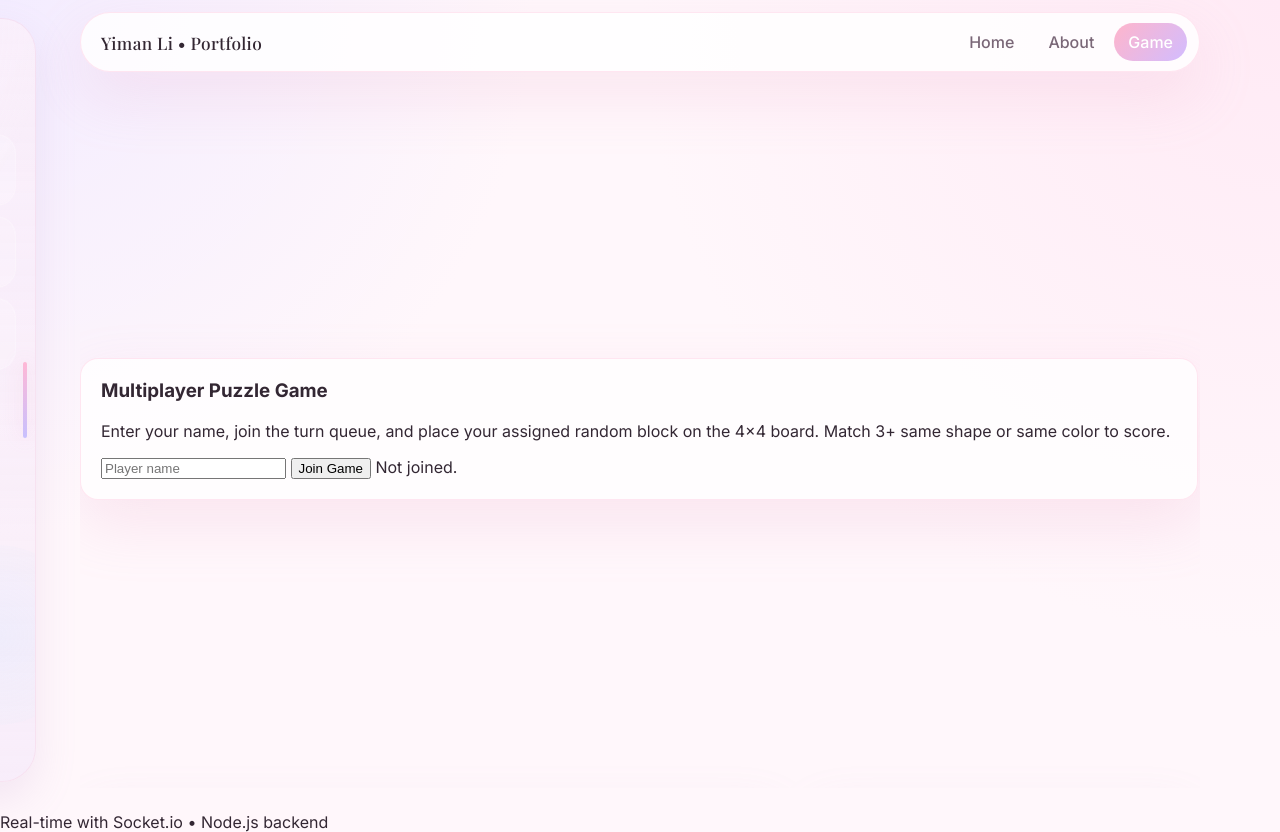
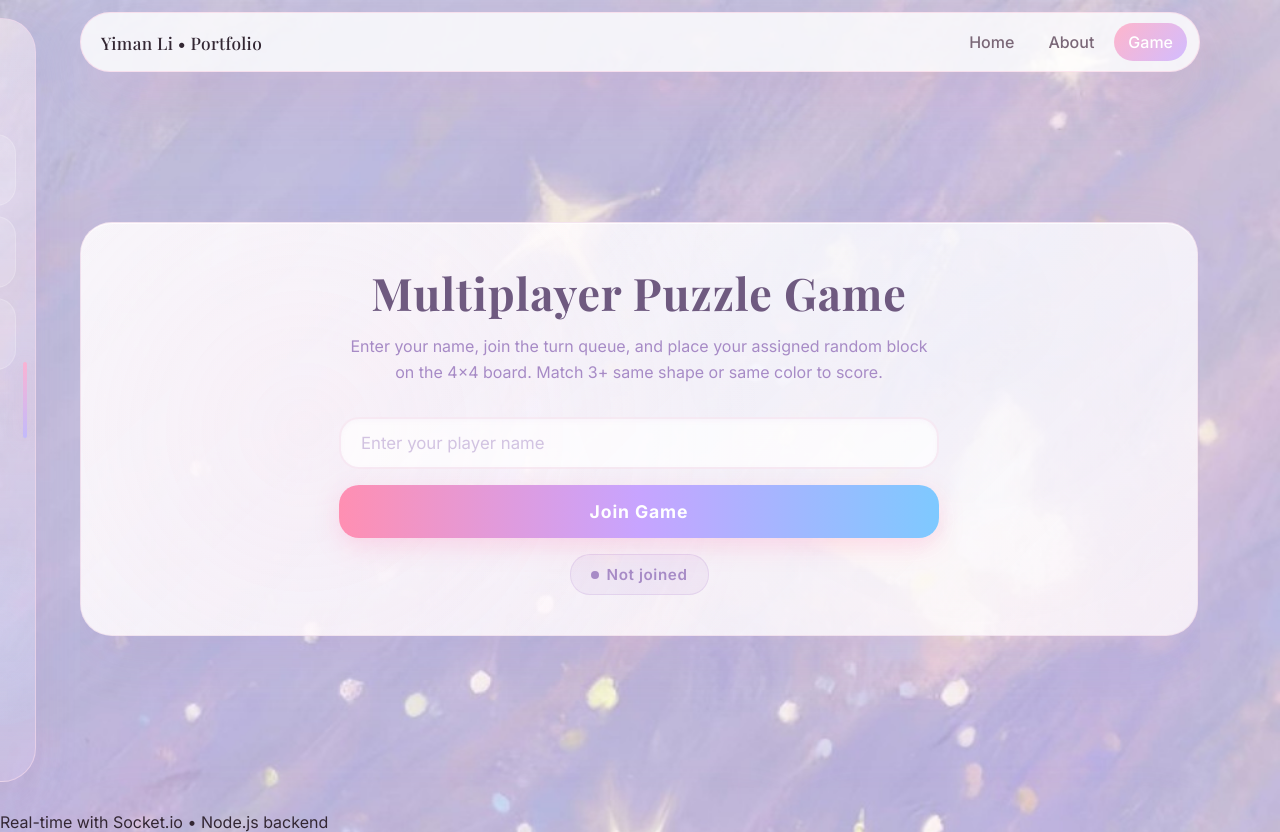
Before and after one commit to Ema-111/web-ass, a website: page views/game.html in a window 1280 px wide. Drawn offline with nearby package versions, Linux system fonts and the light colour scheme; no server answers.

Commit message:
还剩修改about

```diff
--- a/public/css/main.css
+++ b/public/css/main.css
@@ -43,7 +43,8 @@ body {
 }
 
 body.home-page,
-body.about-page {
+body.about-page,
+body.game-page {
   background: url("/public/images/home-bg.png") center / cover fixed no-repeat;
 }
 
@@ -346,8 +347,9 @@ main {
 }
 
 .about-page .hero {
-  min-height: 140vh;
-  padding: 0;
+  min-height: fit-content;
+  height: fit-content;
+  padding: 0 0 32px;
   border: none;
   border-radius: 32px;
   background: transparent;
@@ -389,11 +391,15 @@ main {
 .about-page .hero-content {
   position: relative;
   z-index: 2;
-  width: min(980px, 100%);
-  padding: 0 24px 64px 24px;
-  margin-top: -140px;
-  display: grid;
-  place-items: center;
+  width: min(760px, 100%);
+  min-height: auto;
+  padding: 0 24px 32px;
+  margin: 14% 0 0;
+  display: flex;
+  flex-direction: column;
+  justify-content: center;
+  align-items: center;
+  gap: 24px;
   text-align: center;
 }
 
@@ -1082,6 +1088,216 @@ main {
   50% { opacity: 0.7; }
 }
 
+/* Game Lobby Console */
+.game-lobby {
+  background: linear-gradient(135deg, rgba(255, 255, 255, 0.88), rgba(255, 248, 252, 0.82));
+  border: 1px solid rgba(230, 193, 219, 0.35);
+  border-radius: 32px;
+  padding: 40px;
+  box-shadow:
+    0 20px 60px rgba(183, 144, 201, 0.15),
+    inset 0 1px 0 rgba(255, 255, 255, 0.9);
+  backdrop-filter: blur(12px);
+  position: relative;
+  overflow: hidden;
+}
+
+.game-lobby::before {
+  content: "";
+  position: absolute;
+  inset: 0;
+  background: radial-gradient(circle at 20% 50%, rgba(255, 214, 235, 0.15), transparent 50%),
+              radial-gradient(circle at 80% 20%, rgba(192, 228, 255, 0.1), transparent 50%);
+  pointer-events: none;
+}
+
+.lobby-content {
+  position: relative;
+  z-index: 1;
+  max-width: 600px;
+  margin: 0 auto;
+}
+
+.lobby-header {
+  text-align: center;
+  margin-bottom: 32px;
+}
+
+.lobby-header h1 {
+  font-family: "Playfair Display", serif;
+  font-size: clamp(2rem, 4vw, 2.8rem);
+  margin: 0 0 12px;
+  color: #6f5a80;
+  font-weight: 700;
+  letter-spacing: 0.02em;
+}
+
+.lobby-desc {
+  font-size: 1rem;
+  color: #a78bc6;
+  margin: 0;
+  line-height: 1.6;
+  font-weight: 400;
+}
+
+.lobby-controls {
+  display: flex;
+  flex-direction: column;
+  gap: 16px;
+  align-items: stretch;
+}
+
+.input-group {
+  position: relative;
+}
+
+.lobby-input {
+  width: 100%;
+  padding: 14px 20px;
+  border: 2px solid rgba(230, 193, 219, 0.3);
+  border-radius: 20px;
+  background: rgba(255, 255, 255, 0.7);
+  font-family: "Inter", sans-serif;
+  font-size: 1.05rem;
+  color: #6f5a80;
+  transition: all 0.3s cubic-bezier(0.34, 1.56, 0.64, 1);
+  box-shadow:
+    inset 0 2px 4px rgba(200, 170, 220, 0.08),
+    0 0 0 0 rgba(192, 228, 255, 0);
+  outline: none;
+}
+
+.lobby-input::placeholder {
+  color: rgba(167, 139, 198, 0.5);
+}
+
+.lobby-input:focus {
+  border-color: rgba(126, 201, 255, 0.6);
+  background: rgba(255, 255, 255, 0.95);
+  box-shadow:
+    inset 0 2px 4px rgba(200, 170, 220, 0.08),
+    0 0 0 8px rgba(192, 228, 255, 0.15),
+    0 0 20px rgba(126, 201, 255, 0.3);
+}
+
+.input-focus-ring {
+  position: absolute;
+  inset: -6px;
+  border: 2px solid rgba(192, 228, 255, 0);
+  border-radius: 24px;
+  pointer-events: none;
+  transition: all 0.3s ease;
+}
+
+.lobby-input:focus ~ .input-focus-ring {
+  border-color: rgba(192, 228, 255, 0.3);
+  box-shadow: 0 0 16px rgba(126, 201, 255, 0.2);
+}
+
+.lobby-btn {
+  padding: 16px 28px;
+  border: none;
+  border-radius: 20px;
+  background: linear-gradient(90deg, #ff8fb2, #c7a4ff, #7ec9ff);
+  color: #ffffff;
+  font-family: "Inter", sans-serif;
+  font-size: 1.1rem;
+  font-weight: 700;
+  letter-spacing: 0.05em;
+  cursor: pointer;
+  transition: all 0.3s cubic-bezier(0.34, 1.56, 0.64, 1);
+  position: relative;
+  overflow: hidden;
+  box-shadow:
+    0 8px 24px rgba(255, 127, 178, 0.25),
+    0 0 0 0 rgba(192, 228, 255, 0.3);
+  outline: none;
+}
+
+.lobby-btn::before {
+  content: "";
+  position: absolute;
+  top: 0;
+  left: -100%;
+  width: 100%;
+  height: 100%;
+  background: linear-gradient(90deg, transparent, rgba(255, 255, 255, 0.3), transparent);
+  transition: left 0.5s ease;
+}
+
+.lobby-btn:hover {
+  transform: translateY(-3px) scale(1.02);
+  box-shadow:
+    0 12px 32px rgba(255, 127, 178, 0.35),
+    0 0 24px rgba(192, 228, 255, 0.25);
+}
+
+.lobby-btn:hover::before {
+  left: 100%;
+}
+
+.lobby-btn:active {
+  transform: translateY(-1px) scale(0.98);
+  box-shadow:
+    0 4px 16px rgba(255, 127, 178, 0.2),
+    inset 0 2px 4px rgba(0, 0, 0, 0.1);
+}
+
+.lobby-btn:disabled {
+  opacity: 0.6;
+  cursor: not-allowed;
+  transform: none;
+}
+
+.status-badge {
+  align-self: center;
+  padding: 10px 20px;
+  border-radius: 20px;
+  font-size: 0.95rem;
+  font-weight: 600;
+  letter-spacing: 0.04em;
+  transition: all 0.3s ease;
+  display: inline-flex;
+  align-items: center;
+  gap: 8px;
+}
+
+.status-badge::before {
+  content: "";
+  display: inline-block;
+  width: 8px;
+  height: 8px;
+  border-radius: 50%;
+  background: #a78bc6;
+  transition: background 0.3s ease;
+}
+
+/* Status states */
+.status-badge {
+  background: rgba(200, 170, 220, 0.15);
+  color: #a78bc6;
+  border: 1px solid rgba(200, 170, 220, 0.3);
+}
+
+/* Joined state */
+.lobby-input:not(:placeholder-shown) ~ .status-badge,
+#status-text:has-text {
+  background: rgba(126, 225, 200, 0.15);
+  color: #5db398;
+  border-color: rgba(126, 225, 200, 0.3);
+}
+
+.lobby-input:not(:placeholder-shown) ~ .status-badge::before,
+#status-text:has-text::before {
+  background: #5db398;
+  animation: pulse 2s ease-in-out infinite;
+}
+
+@keyframes pulse {
+  0%, 100% { opacity: 1; }
+  50% { opacity: 0.5; }
+}
+
 .board {
   display: grid;
   grid-template-columns: repeat(4, 1fr);
--- a/public/js/game.js
+++ b/public/js/game.js
@@ -4,6 +4,7 @@ const boardEl = document.getElementById("board");
 const joinBtn = document.getElementById("join-btn");
 const nameInput = document.getElementById("name-input");
 const statusText = document.getElementById("status-text");
+statusText.classList.add("status-badge");
 const playerList = document.getElementById("player-list");
 const turnName = document.getElementById("turn-name");
 const poolSize = document.getElementById("pool-size");
@@ -49,10 +50,12 @@ function createBoard() {
 
 function onPlace(event) {
   if (!myTurn) {
+    statusText.classList.remove("is-your-turn");
     statusText.textContent = "Not your turn now.";
     return;
   }
   if (!assignedBlock) {
+    statusText.classList.remove("is-your-turn");
     statusText.textContent = "Waiting for your random block...";
     return;
   }
@@ -63,6 +66,7 @@ function onPlace(event) {
   // FIX 3: Validate locally before sending to avoid the unnecessary
   // network round-trip and give instant feedback to the player.
   if (localBoard[row][col]) {
+    statusText.classList.remove("is-your-turn");
     statusText.textContent = "That cell is already occupied. Pick another.";
     return;
   }
@@ -130,6 +134,7 @@ function renderState(state) {
 
   const wasMyTurn = myTurn;
   myTurn = state.currentPlayerId === myId;
+  statusText.classList.toggle("is-your-turn", myTurn);
 
   // FIX 2: Only clear the assigned block when the turn actually
   // switches away from this player.  Previously assignedBlock was
@@ -157,12 +162,14 @@ socket.on("disconnect", () => {
     timerId = null;
   }
   timerText.textContent = "-";
+  statusText.classList.remove("is-your-turn");
   statusText.textContent = "Disconnected from server.";
 });
 
 joinBtn.addEventListener("click", () => {
   const name = nameInput.value.trim();
   if (!name) {
+    statusText.classList.remove("is-your-turn");
     statusText.textContent = "Please enter a name first.";
     return;
   }
@@ -179,10 +186,12 @@ socket.on("game:state", renderState);
 socket.on("game:your-block", (block) => {
   assignedBlock = block;
   myBlock.textContent = `${block.color} ${block.shape}`;
+  statusText.classList.add("is-your-turn");
   statusText.textContent = "Your turn! Click an empty cell to place your block.";
 });
 
 socket.on("game:message", (message) => {
+  statusText.classList.toggle("is-your-turn", message.includes("Your turn"));
   statusText.textContent = message;
 });
 
--- a/views/game.html
+++ b/views/game.html
@@ -6,7 +6,7 @@
     <title>Yiman Li | Multiplayer Puzzle Game</title>
     <link rel="stylesheet" href="/public/css/main.css" />
   </head>
-  <body class="sidebar-hover-page">
+  <body class="sidebar-hover-page game-page">
     <aside id="portfolio-sidebar" class="sidebar-shell" aria-label="Portfolio sidebar">
       <div class="sidebar-hover-hint" aria-hidden="true"></div>
       <div class="sidebar-header">
@@ -62,18 +62,28 @@
 
     <main class="fullpage-main">
       <section class="screen-panel">
-        <section class="card reveal">
-          <h1 style="margin-top: 0">Multiplayer Puzzle Game</h1>
-          <p class="small">
-            Enter your name, join the turn queue, and place your assigned random
-            block on the 4x4 board. Match 3+ same shape or same color to score.
-          </p>
-          <div class="controls">
-            <input id="name-input" type="text" maxlength="20" placeholder="Player name" />
-            <button id="join-btn" type="button">Join Game</button>
-            <span id="status-text" class="small">Not joined.</span>
+        <div class="game-lobby reveal">
+          <div class="lobby-content">
+            <div class="lobby-header">
+              <h1>Multiplayer Puzzle Game</h1>
+              <p class="lobby-desc">Enter your name, join the turn queue, and place your assigned random block on the 4x4 board. Match 3+ same shape or same color to score.</p>
+            </div>
+
+            <div class="lobby-controls">
+              <div class="input-group">
+                <input id="name-input" type="text" maxlength="20" placeholder="Enter your player name" class="lobby-input" />
+                <div class="input-focus-ring"></div>
+              </div>
+
+              <button id="join-btn" type="button" class="lobby-btn">
+                <span class="btn-text">Join Game</span>
+                <span class="btn-glow"></span>
+              </button>
+
+              <span id="status-text" class="status-badge">Not joined</span>
+            </div>
           </div>
-        </section>
+        </div>
       </section>
 
       <section class="screen-panel">
```
Also changed, not shown: views/about.html (+3 -4 lines), public/images/my.jpg (added).
